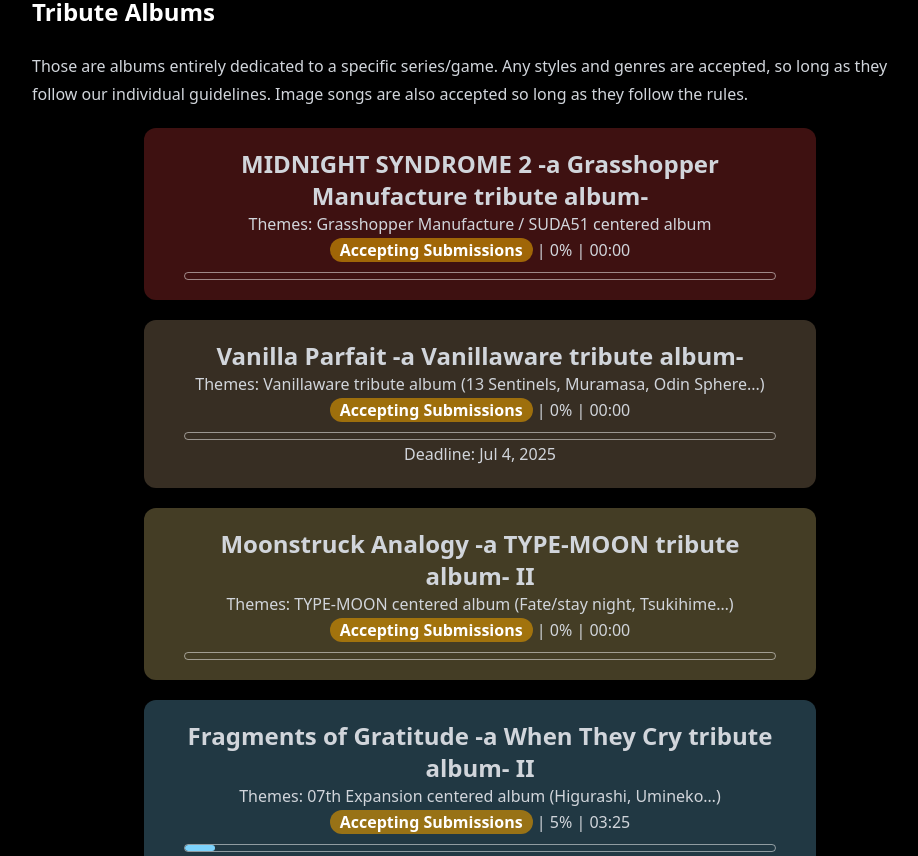
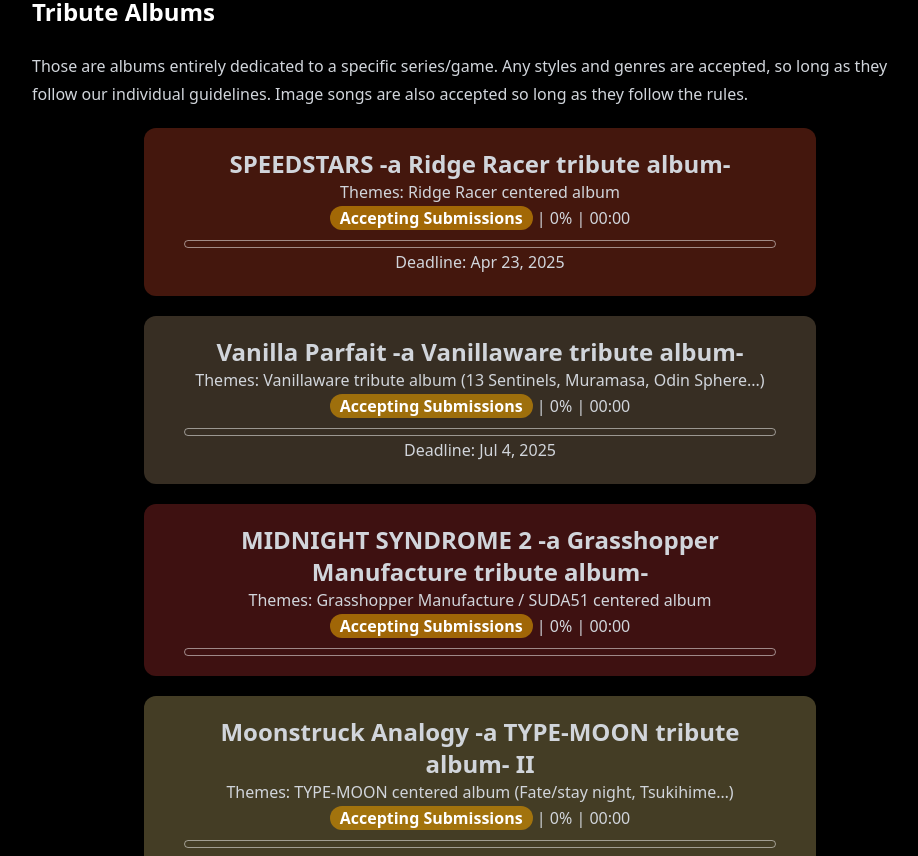
Before and after one commit to kodamasoft/counterfest-next, a Next.js app: page /en/projects in a window 1280 px wide. Shown: the part 760-1616 px from the top of the page, without its empty margins (160-1078 px from the left). Built offline with nearby package versions, Linux system fonts and the light colour scheme.

Commit message:
Add SpeedSTARS tribute album details and update project listing

```diff
--- a/app/dictionaries/en.json
+++ b/app/dictionaries/en.json
@@ -35,7 +35,7 @@
 			"status": "Status",
 			"approximate_completion": "Approximate Completion",
 			"current_duration": "Current Duration",
-			"current_number-of-finished-tracks": "Current Number of Finished Tracks",
+			"current_number_of_finished_tracks": "Current Number of Finished Tracks",
 			"mastering_engineer": "Mastering Engineer",
 			"mastering_status": "Mastering Status",
 			"artwork_commission": "Artwork Commission"
@@ -70,6 +70,10 @@
 			"fragments-of-gratitude-ii": {
 				"title": "Fragments of Gratitude -a When They Cry tribute album- II",
 				"themes": "07th Expansion centered album (Higurashi, Umineko…)"
+			},
+			"speedstars": {
+				"title": "SPEEDSTARS -a Ridge Racer tribute album-",
+				"themes": "Ridge Racer centered album"
 			}
 		}
 	}
--- a/app/dictionaries/jp.json
+++ b/app/dictionaries/jp.json
@@ -69,6 +69,10 @@
 			"vanilla-parfait": {
 				"title": "Vanilla Parfait -a Vanillaware tribute album-",
 				"themes": "ヴァニラウエアトリビュートアルバム (十三機兵防衛圏、朧村正、オーディンスフィア...)"
+			},
+			"speedstars": {
+				"title": "SpeedSTARS -a Ridge Racer tribute album-",
+				"themes": "リッジレーサー中心アルバム"
 			}
 		}
 	}
--- a/components/project-listing.js
+++ b/components/project-listing.js
@@ -43,7 +43,7 @@ export default function ProjectListing({ project, category, dict, lang }) {
 	}
 
 	return (
-		<Link href={"/projects/"+project.slug} passHref key={project.slug} className={"flex flex-col text-center no-underline not-prose md:max-w-2xl mx-auto content-center rounded-xl my-5 transition py-5 px-10 relative hover:-translate-y-1 "} style={{backgroundColor : project.color+ "44"}}>
+		<Link href={"/" + lang + "/projects/"+project.slug} passHref key={project.slug} className={"flex flex-col text-center no-underline not-prose md:max-w-2xl mx-auto content-center rounded-xl my-5 transition py-5 px-10 relative hover:-translate-y-1 "} style={{backgroundColor : project.color+ "44"}}>
 
 				<h3 className="text-2xl font-semibold mt-0">
 					{dict.projects[category.cat_slug][project.slug].title}
--- a/public/assets/projects/projects.json
+++ b/public/assets/projects/projects.json
@@ -3,17 +3,18 @@
 		"cat_slug": "tribute-albums",
 		"projects": [
 			{
-				"slug": "midnight-syndrome-2",
+				"slug": "speedstars",
 				"status": "accepting",
 				"percentage": "0",
 				"duration": "00:00",
 				"finished_tracks": "0",
+				"deadline": "2025-04-23T23:59:59Z",
 				"mastering": {
 					"status": "pending",
 					"engineer": "???"
 				},
 				"artwork_comission": "pending",
-				"color": "#e94242"
+				"color": "#ff5733"
 			},
 			{
 				"slug": "vanilla-parfait",
@@ -28,6 +29,19 @@
 				},
 				"artwork_comission": "pending",
 				"color": "#ceab82"
+			},
+			{
+				"slug": "midnight-syndrome-2",
+				"status": "accepting",
+				"percentage": "0",
+				"duration": "00:00",
+				"finished_tracks": "0",
+				"mastering": {
+					"status": "pending",
+					"engineer": "???"
+				},
+				"artwork_comission": "pending",
+				"color": "#e94242"
 			},
 			{
 				"slug": "moonstruck-analogy-ii",
```
Also changed, not shown: projects/speedstars.en.mdx (added, +43 -0 lines), projects/speedstars.jp.mdx (added, +40 -0 lines).
